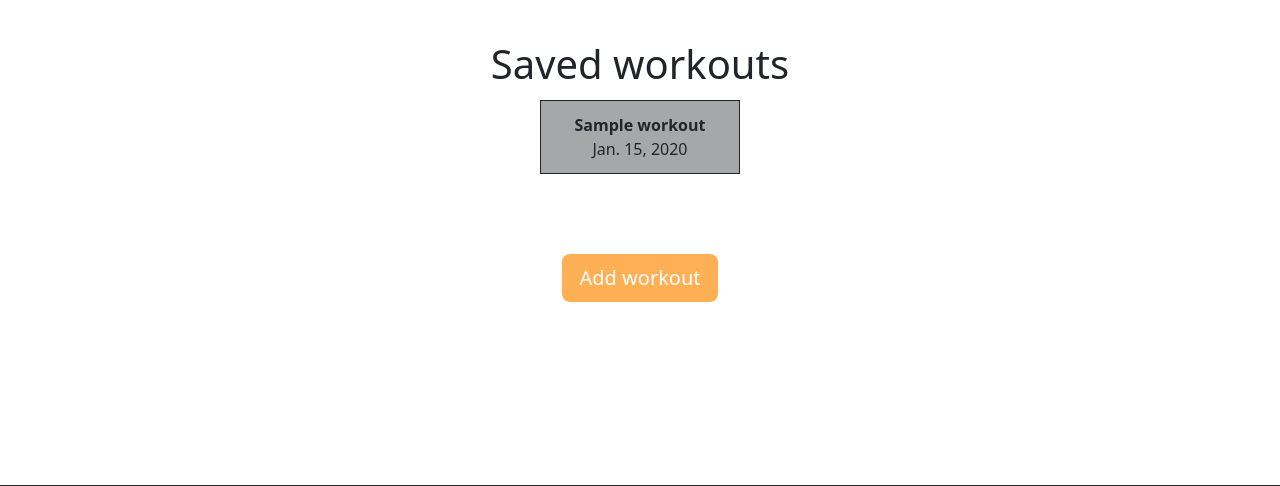
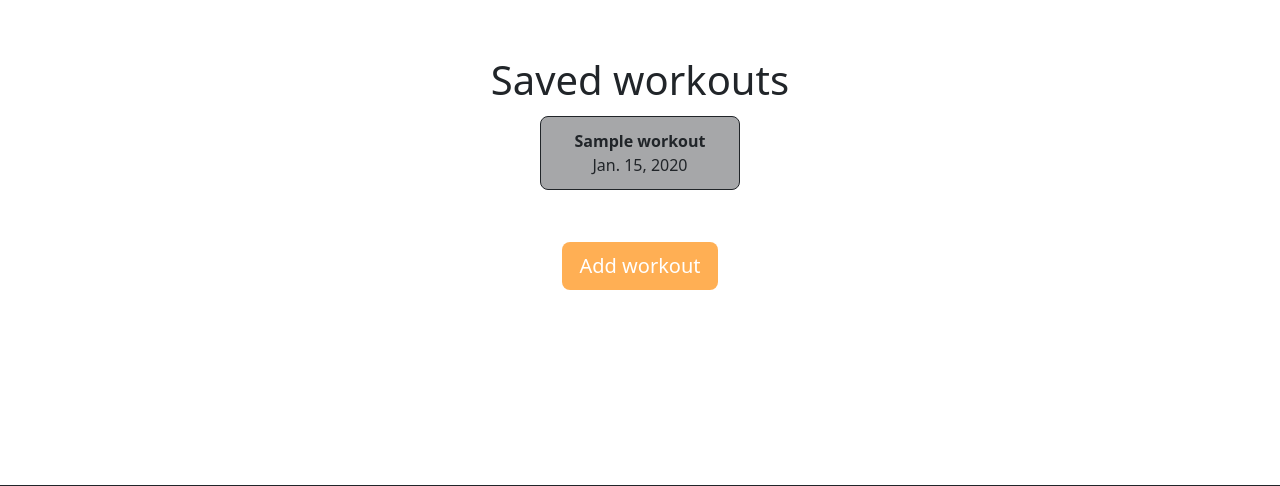
Before and after one commit to DavidFB94/gym-tracker, a Django app: page / in a window 1280 px wide. Shown: the part 73-559 px from the top of the page. Run offline with Django 4.2, Linux system fonts and the light colour scheme; a user stored in the database is signed in; tables that the repository leaves empty hold one stand-in row (values such as "Sample post"); parts of the project's set-up code (start-up, migrations or seed data) failed here and were passed over.

Commit message:
Adjust button border rounding

```diff
--- a/home/templates/home/home.html
+++ b/home/templates/home/home.html
@@ -7,7 +7,7 @@
     <div class="row">
         <div class="col-12 order-2 order-sm-1">
             <div class="row">
-                <h1>Saved workouts</h1>
+                <h1 class="mt-3">Saved workouts</h1>
             </div>
             <!-- Saved workouts -->
             <div class="row row-cols-2 row-cols-sm-3 row-cols-md-3 row-cols-lg-5 justify-content-center">
@@ -15,7 +15,7 @@
                 <div class="col my-1">
                     <a href="#" class="text-decoration-none" data-bs-toggle="modal"
                         data-bs-target="#modal-workout-{{workout.id}}">
-                        <div class="card h-100 p-1 border rounded-0 border-dark">
+                        <div class="card h-100 p-1 border rounded-3 border-dark">
                             <div class="card-body p-2">
                                 <small class="fs-6 fw-bold">{{workout.name}}</small>
                                 <br>
@@ -64,7 +64,7 @@
                                 <a href="{% url 'add_exercise' workout.id %}" type="button" class="btn btn-orange">
                                     Add exercise
                                 </a>
-                                <button type="button" class="btn btn-secondary" data-bs-dismiss="modal">Close</button>
+                                <button type="button" class="btn btn-outline-secondary" data-bs-dismiss="modal">Close</button>
                             </div>
                         </div>
                     </div>
@@ -73,12 +73,12 @@
             </div>
             <div>
                 <nav aria-label="Page navigation">
-                    <ul class="pagination justify-content-center top-margin">
+                    <ul class="pagination justify-content-center mt-3">
                         {% if page_obj.has_previous %}
-                        <li><a href="?page={{ page_obj.previous_page_number }}" class="page-link btn-orange">&laquo; PREV</a></li>
+                        <li><a href="?page={{ page_obj.previous_page_number }}" class="page-link btn-orange border rounded-3">&laquo; PREV</a></li>
                         {% endif %}
                         {% if page_obj.has_next %}
-                        <li><a href="?page={{ page_obj.next_page_number }}" class="page-link btn-orange">NEXT &raquo;</a></li>
+                        <li><a href="?page={{ page_obj.next_page_number }}" class="page-link btn-orange border rounded-3">NEXT &raquo;</a></li>
                         {% endif %}
                     </ul>
                 </nav>
@@ -86,7 +86,7 @@
         </div>
         <div class="col-12 order-1 order-sm-2 d-flex align-items-center justify-content-center">
             <div class="row">
-                <a href="{% url 'add_workout' %}" type="button" class="btn btn-orange btn-lg btn-margin">
+                <a href="{% url 'add_workout' %}" type="button" class="btn btn-orange btn-lg mt-3">
                     Add workout
                 </a>
             </div>
```
